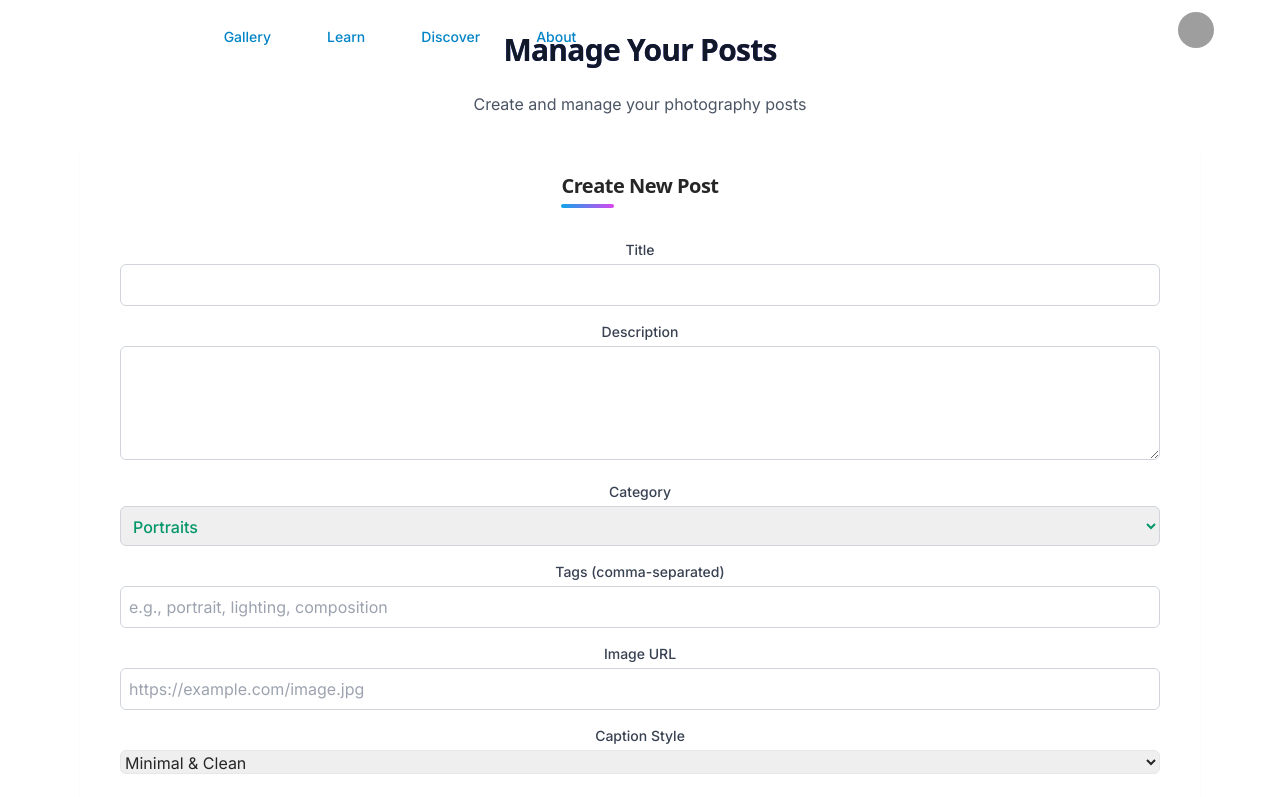
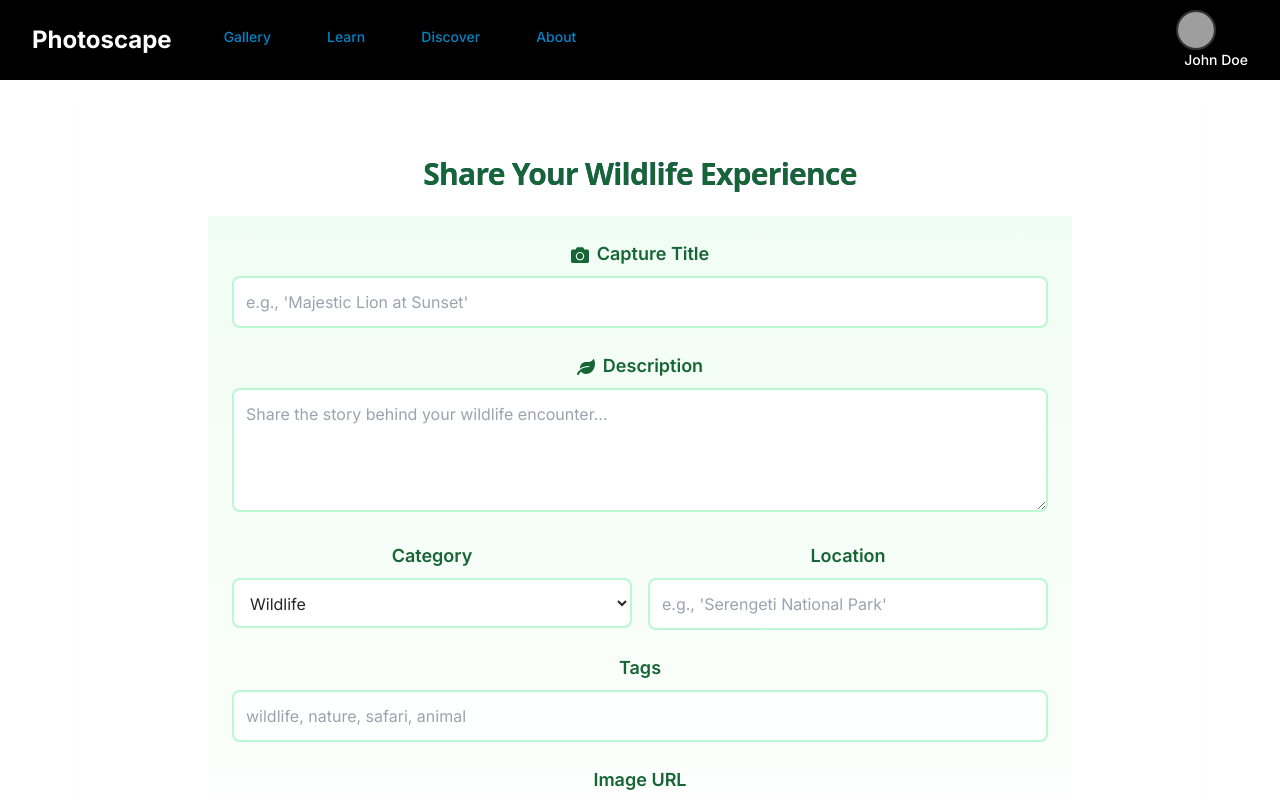
Before and after one commit to oshanwijekoon/photographySkill, a React (Vite) app in the folder paf/: page /posts/manage in a window 1280 px wide. Shown: the top 797 px of the page. Built offline with nearby package versions, Linux system fonts and the light colour scheme; grey boxes are pictures that could not be loaded.

Commit message:
modified discoverpage,nav bar,homepage

```diff
--- a/paf/src/App.jsx
+++ b/paf/src/App.jsx
@@ -13,6 +13,7 @@ import Header from './components/layout/Header';
 import { AnimatePresence } from 'framer-motion';
 import './App.css';
 import PostManagement from './components/posts/PostManagement';
+import DiscoverPage from './components/discover/DiscoverPage';
 
 // Create contexts for user and UI state
 export const UserContext = createContext(null);  // Change this line
@@ -79,6 +80,7 @@ function App() {
                   <Route path="/posts/manage" element={<PostManagement />} />
                   <Route path="/learnplan" element={<LearnPlanPage />} />
                   <Route path="/learnplan/:id" element={<LearnPlanDetails />} />
+                  <Route path="/discover" element={<DiscoverPage />} />
                   <Route path="*" element={<Navigate to="/" />} />
                 </Routes>
               </main>
--- a/paf/src/components/layout/Header.jsx
+++ b/paf/src/components/layout/Header.jsx
@@ -1,4 +1,4 @@
-import { useState, useContext, useEffect } from 'react';
+import { useState, useContext } from 'react';
 import { Link, useLocation } from 'react-router-dom';
 import { UserContext } from '../../App';
 import { motion } from 'framer-motion';
@@ -7,26 +7,13 @@ function Header() {
   const { user } = useContext(UserContext);
   const [mobileMenuOpen, setMobileMenuOpen] = useState(false);
   const location = useLocation();
-  const [scrolled, setScrolled] = useState(false);
-
-  // Add scroll effect
-  useEffect(() => {
-    const handleScroll = () => {
-      setScrolled(window.scrollY > 10);
-    };
-
-    window.addEventListener('scroll', handleScroll);
-    return () => window.removeEventListener('scroll', handleScroll);
-  }, []);
 
   const isActive = (path) => {
     return location.pathname === path;
   };
 
   return (
-    <header className={`fixed w-full z-50 transition-all duration-300 ${
-      scrolled ? 'bg-black/80 backdrop-blur-md' : 'bg-transparent'
-    }`}>
+    <header className="fixed w-full z-50 bg-black">
       <div className="max-w-7xl mx-auto px-4 sm:px-6 lg:px-8">
         <div className="flex justify-between h-20">
           <div className="flex items-center">
--- a/paf/src/components/posts/CreatePost.jsx
+++ b/paf/src/components/posts/CreatePost.jsx
@@ -1,5 +1,6 @@
 import { useState, useContext } from 'react';
 import { UserContext, UIContext } from '../../App';
+import { FaCamera, FaTimes, FaLeaf } from 'react-icons/fa';
 
 function CreatePost({ standalone = false, onPostCreated }) {
   const { user } = useContext(UserContext);
@@ -8,10 +9,11 @@ function CreatePost({ standalone = false, onPostCreated }) {
   const [formData, setFormData] = useState({
     title: '',
     description: '',
-    category: 'Portraits',
+    category: 'Wildlife',
     tags: '',
     imageUrl: '',
-    captionStyle: 'minimal' // Add this new field
+    captionStyle: 'natural',
+    location: ''
   });
   const [isSubmitting, setIsSubmitting] = useState(false);
 
@@ -49,132 +51,144 @@ function CreatePost({ standalone = false, onPostCreated }) {
       setFormData({
         title: '',
         description: '',
-        category: 'Portraits',
+        category: 'Wildlife',
         tags: '',
         imageUrl: '',
-        captionStyle: 'minimal'
+        captionStyle: 'natural',
+        location: ''
       });
     }, 1000);
   };
 
   const content = (
-    <form onSubmit={handleSubmit} className="p-4">
-      <div className="space-y-4">
+    <form onSubmit={handleSubmit} className="p-6 bg-gradient-to-b from-green-50 to-white">
+      <div className="space-y-6">
         <div>
-          <label className="block text-sm font-medium text-gray-700 mb-1">Title</label>
+          <label className="block text-lg font-semibold text-green-800 mb-2">
+            <FaCamera className="inline mr-2" />
+            Capture Title
+          </label>
           <input
             type="text"
             name="title"
             value={formData.title}
             onChange={handleChange}
-            className="w-full rounded-md border border-gray-300 p-2 focus:ring-2 focus:ring-blue-500"
+            className="w-full rounded-lg border-2 border-green-200 p-3 focus:ring-2 focus:ring-green-500 focus:border-transparent bg-white/90"
+            placeholder="e.g., 'Majestic Lion at Sunset'"
             required
           />
         </div>
 
         <div>
-          <label className="block text-sm font-medium text-gray-700 mb-1">Description</label>
+          <label className="block text-lg font-semibold text-green-800 mb-2">
+            <FaLeaf className="inline mr-2" />
+            Description
+          </label>
           <textarea
             name="description"
             value={formData.description}
             onChange={handleChange}
             rows={4}
-            className="w-full rounded-md border border-gray-300 p-2 focus:ring-2 focus:ring-blue-500"
+            className="w-full rounded-lg border-2 border-green-200 p-3 focus:ring-2 focus:ring-green-500 focus:border-transparent bg-white/90"
+            placeholder="Share the story behind your wildlife encounter..."
             required
           ></textarea>
         </div>
 
+        <div className="grid grid-cols-1 md:grid-cols-2 gap-4">
           <div>
-          <label className="block text-sm font-medium text-gray-700 mb-1">Category</label>
+            <label className="block text-lg font-semibold text-green-800 mb-2">Category</label>
             <select
               name="category"
               value={formData.category}
               onChange={handleChange}
-            className="w-full rounded-md border border-gray-300 p-2 focus:ring-2 focus:ring-blue-500 text-emerald-600 font-medium"
+              className="w-full rounded-lg border-2 border-green-200 p-3 focus:ring-2 focus:ring-green-500 focus:border-transparent bg-white/90"
             >
-            <option value="Portraits" className="text-black">Portraits</option>
-            <option value="Landscape" className="text-black">Landscape</option>
-            <option value="Street" className="text-black">Street</option>
-            <option value="Wildlife" className="text-black">Wildlife</option>
+              <option value="Wildlife">Wildlife</option>
+              <option value="Birds">Birds</option>
+              <option value="Mammals">Mammals</option>
+              <option value="Reptiles">Reptiles</option>
+              <option value="Marine Life">Marine Life</option>
+              <option value="Insects">Insects</option>
+              <option value="Nature">Nature</option>
             </select>
           </div>
 
           <div>
-          <label className="block text-sm font-medium text-gray-700 mb-1">Tags (comma-separated)</label>
+            <label className="block text-lg font-semibold text-green-800 mb-2">Location</label>
+            <input
+              type="text"
+              name="location"
+              value={formData.location}
+              onChange={handleChange}
+              className="w-full rounded-lg border-2 border-green-200 p-3 focus:ring-2 focus:ring-green-500 focus:border-transparent bg-white/90"
+              placeholder="e.g., 'Serengeti National Park'"
+            />
+          </div>
+        </div>
+
+        <div>
+          <label className="block text-lg font-semibold text-green-800 mb-2">Tags</label>
           <input
             type="text"
             name="tags"
             value={formData.tags}
             onChange={handleChange}
-            placeholder="e.g., portrait, lighting, composition"
-            className="w-full rounded-md border border-gray-300 p-2 focus:ring-2 focus:ring-blue-500"
+            placeholder="wildlife, nature, safari, animal"
+            className="w-full rounded-lg border-2 border-green-200 p-3 focus:ring-2 focus:ring-green-500 focus:border-transparent bg-white/90"
           />
         </div>
 
         <div>
-          <label className="block text-sm font-medium text-gray-700 mb-1">Image URL</label>
+          <label className="block text-lg font-semibold text-green-800 mb-2">Image URL</label>
           <input
             type="url"
             name="imageUrl"
             value={formData.imageUrl}
             onChange={handleChange}
-            placeholder="https://example.com/image.jpg"
-            className="w-full rounded-md border border-gray-300 p-2 focus:ring-2 focus:ring-blue-500"
+            className="w-full rounded-lg border-2 border-green-200 p-3 focus:ring-2 focus:ring-green-500 focus:border-transparent bg-white/90"
+            placeholder="https://example.com/wildlife-image.jpg"
           />
         </div>
 
-        <div>
-          <label className="block text-sm font-medium text-gray-700 mb-1">Caption Style</label>
-          <select
-            name="captionStyle"
-            value={formData.captionStyle}
-            onChange={handleChange}
-            className="w-full rounded-md border border-black-2 focus:ring-2 focus:ring-blue-500"
-          >
-            <option value="minimal">Minimal & Clean</option>
-            <option value="detailed">Detailed Technical Info</option>
-            <option value="artistic">Artistic Expression</option>
-            <option value="storytelling">Storytelling</option>
-            <option value="instructional">Tutorial/How-To</option>
-            <option value="location">Location Based</option>
-            <option value="equipment">Equipment Focused</option>
-            <option value="behind">Behind the Scenes</option>
-            <option value="emotional">Emotional/Mood</option>
-            <option value="challenge">Photography Challenge</option>
-          </select>
-        </div>
+
       </div>
 
-      <div className="flex justify-end mt-6">
+      <div className="flex justify-end mt-8">
         <button
           type="submit"
           disabled={isSubmitting}
-          className={`px-4 py-2 rounded-md text-white font-medium ${
-            isSubmitting ? 'bg-blue-300 cursor-not-allowed' : 'bg-blue-600 hover:bg-blue-700'
+          className={`px-6 py-3 rounded-lg text-white font-medium text-lg transition-colors ${
+            isSubmitting
+              ? 'bg-green-400 cursor-not-allowed'
+              : 'bg-green-600 hover:bg-green-700 shadow-lg hover:shadow-xl'
           }`}
         >
-          {isSubmitting ? 'Creating...' : 'Create Post'}
+          {isSubmitting ? 'Sharing...' : 'Share Wildlife Post'}
         </button>
       </div>
     </form>
   );
 
   if (standalone) {
-    return content;
+    return (
+      <div className="max-w-4xl mx-auto py-8 px-4">
+        <h1 className="text-3xl font-bold text-green-800 mb-6">Share Your Wildlife Experience</h1>
+        {content}
+      </div>
+    );
   }
 
   return (
-    <div className="fixed inset-0 bg-black bg-opacity-50 flex items-center justify-center z-50 p-4">
-      <div className="bg-white rounded-lg shadow-xl w-full max-w-xl">
-        <div className="flex justify-between items-center border-b px-4 py-3">
-          <h2 className="text-xl font-semibold text-black">Create a post</h2>
+    <div className="fixed inset-0 bg-black bg-opacity-50 flex items-center justify-center z-50 p-4 overflow-y-auto">
+      <div className="bg-white rounded-xl shadow-2xl w-full max-w-3xl">
+        <div className="flex justify-between items-center border-b px-6 py-4 bg-green-700 text-white rounded-t-xl">
+          <h2 className="text-2xl font-semibold">Share Your Wildlife Experience</h2>
           <button
             onClick={() => setShowCreatePost(false)}
-            className="text-gray-500 hover:text-gray-700"
+            className="text-white hover:text-green-200 transition-colors"
           >
-            <svg xmlns="http://www.w3.org/2000/svg" className="h-6 w-6" fill="none" viewBox="0 0 24 24" stroke="currentColor">
-              <path strokeLinecap="round" strokeLinejoin="round" strokeWidth={2} d="M6 18L18 6M6 6l12 12" />
-            </svg>
+            <FaTimes className="h-6 w-6" />
           </button>
         </div>
         {content}
--- a/paf/src/components/posts/PostManagement.jsx
+++ b/paf/src/components/posts/PostManagement.jsx
@@ -8,16 +8,16 @@ function PostManagement() {
     <div className="max-w-6xl mx-auto px-4 py-8">
       <div className="mb-8">
         <h1 className="text-3xl font-bold text-gray-900">Manage Your Posts</h1>
-        <p className="text-gray-600 mt-2">Create and manage your photography posts</p>
+
       </div>
 
       <div className="bg-white rounded-lg shadow-sm p-6 mb-8">
-        <h2 className="text-xl font-semibold mb-6">Create New Post</h2>
+
         <CreatePost standalone={true} onPostCreated={(post) => setPosts([post, ...posts])} />
       </div>
 
       <div className="bg-white rounded-lg shadow-sm p-6">
-        <h2 className="text-xl font-semibold mb-6">Your Posts</h2>
+        <h2 className="text-xl  text-gray-900 font-semibold mb-6">Your Posts</h2>
         {posts.length === 0 ? (
           <p className="text-gray-500 text-center py-8">You haven't created any posts yet</p>
         ) : (
--- a/paf/src/index.css
+++ b/paf/src/index.css
@@ -24,14 +24,6 @@
     @apply text-4xl md:text-5xl lg:text-6xl mb-6 text-gradient bg-gradient-to-r from-primary-600 via-accent-indigo to-secondary-600;
   }
 
-  h2 {
-    @apply text-3xl md:text-4xl mb-4 relative inline-block;
-  }
-
-  h2::after {
-    content: '';
-    @apply absolute -bottom-2 left-0 w-1/3 h-1 bg-gradient-to-r from-primary-500 to-secondary-500 rounded-full;
-  }
 
   a:not(.btn, .nav-link) {
     @apply text-primary-600 dark:text-primary-400 relative inline-block overflow-hidden;
```
Also changed, not shown: paf/src/components/discover/DiscoverPage.jsx (added, +39 -0 lines), paf/src/components/discover/PhotoDetail.jsx (added, +70 -0 lines), paf/src/components/discover/PhotoGrid.jsx (added, +114 -0 lines). Lines whose indentation alone changed are shown as unchanged.
